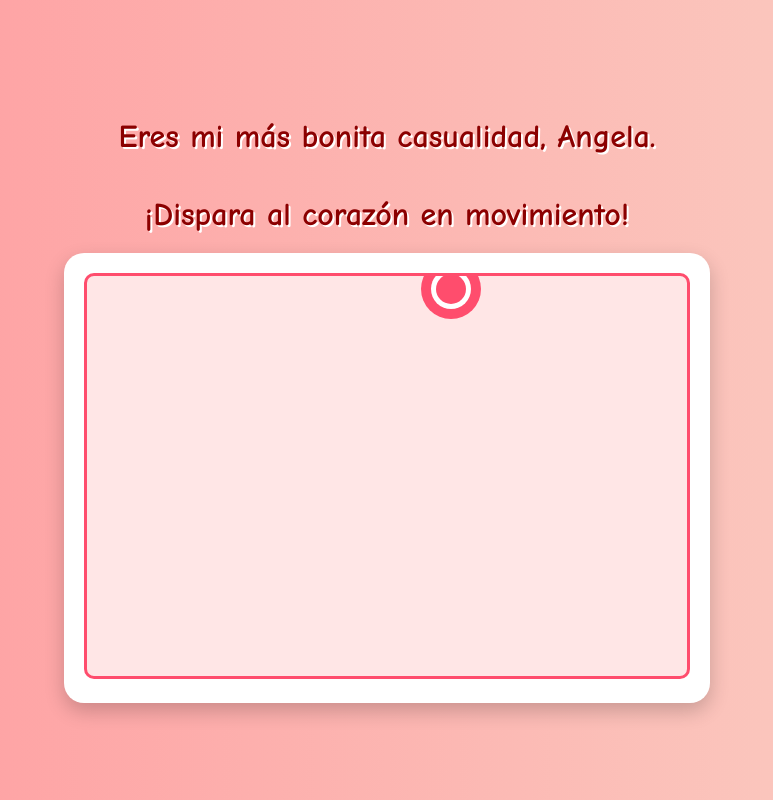
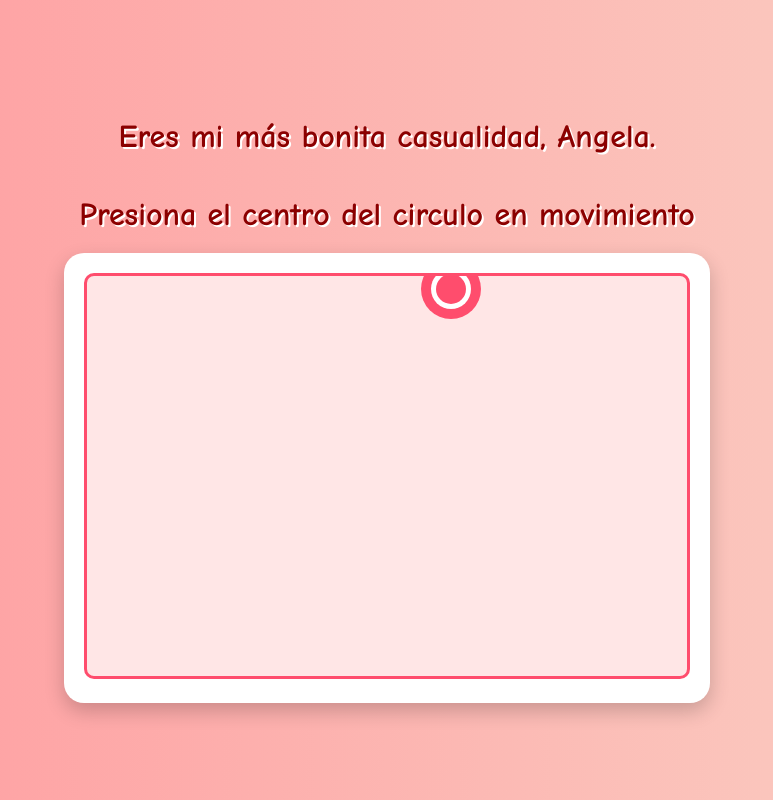
Before and after one commit to roly1105/angela.github.io, a plain HTML site: page index.html in a window 1280 px wide. Shown: the whole page, without its empty margins (253-1026 px from the left). Drawn offline with Linux system fonts and the light colour scheme.

Commit message:
Update index.html

```diff
--- a/index.html
+++ b/index.html
@@ -9,7 +9,7 @@
 <body>
 
     <h1>Eres mi más bonita casualidad, Angela.</h1>
-    <h1>¡Dispara al corazón en movimiento!</h1>
+    <h1>Presiona el centro del circulo en movimiento</h1>
     <div class="canvas-container">
         <canvas id="miCanvas" width="600" height="400"></canvas>
     </div>
```
